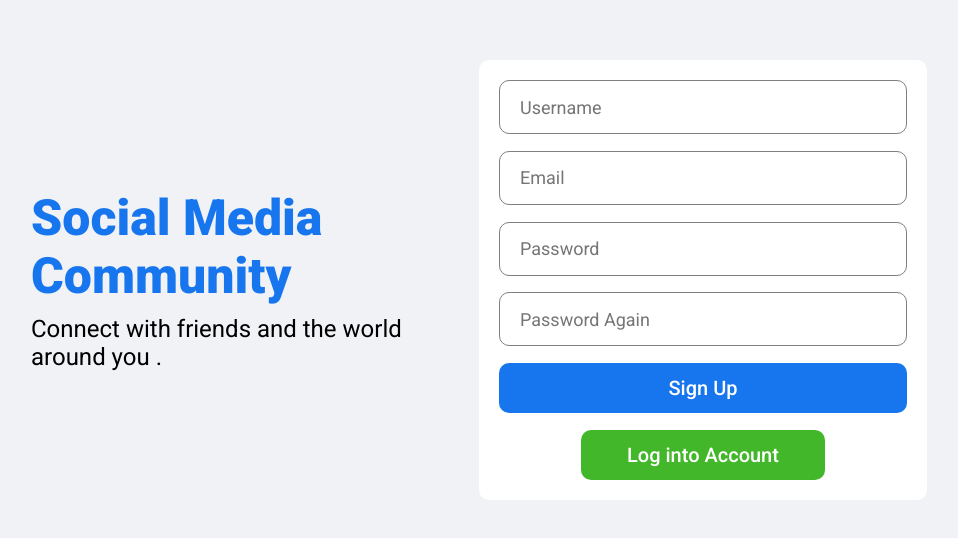
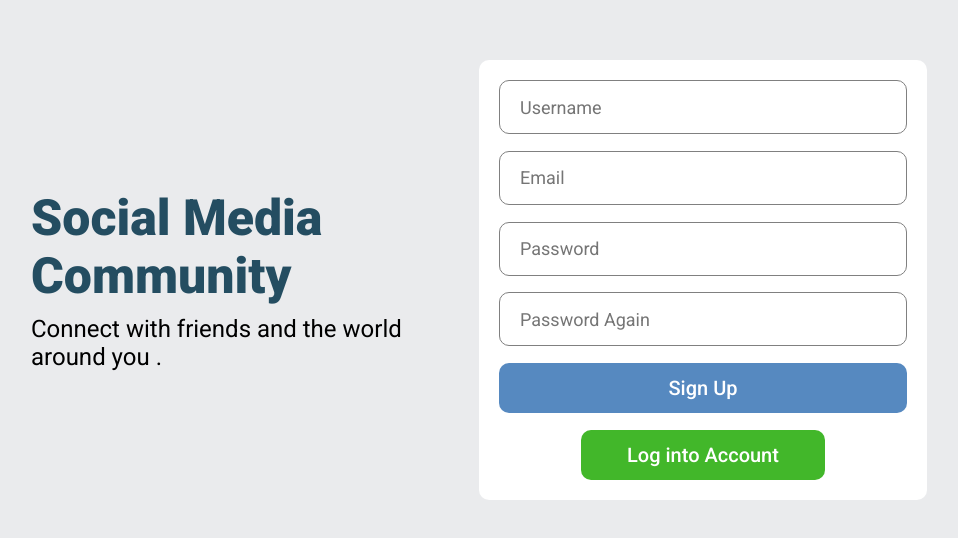
Before and after one commit to Harsh70830/social-app-front-end, a React (Create React App) app: page / in a window 1280 px wide. Shown: the part 120-658 px from the top of the page, without its empty margins (161-1119 px from the left). Built offline with nearby package versions, Linux system fonts and the light colour scheme.

Commit message:
Update register.css

```diff
--- a/src/pages/register/register.css
+++ b/src/pages/register/register.css
@@ -1,7 +1,7 @@
 .login {
   width: 100vw;
   height: 100vh;
-  background-color: #f0f2f5;
+  background-color: #EAEBED;
   display: flex;
   align-items: center;
   justify-content: center;
@@ -24,7 +24,7 @@
 .loginLogo {
   font-size: 50px;
   font-weight: 800;
-  color: #1775ee;
+  color: #244D61;;
   margin-bottom: 10px;
 }
 
@@ -58,7 +58,7 @@
     height: 50px;
     border-radius: 10px;
     border: none;
-    background-color: #1775ee;
+    background-color: #5689C0;
     color: white;
     font-size: 20px;
     font-weight: 500;
```
